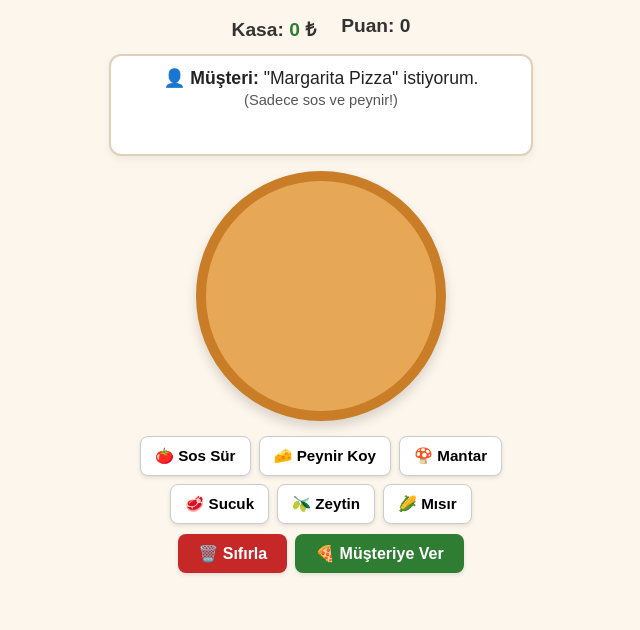
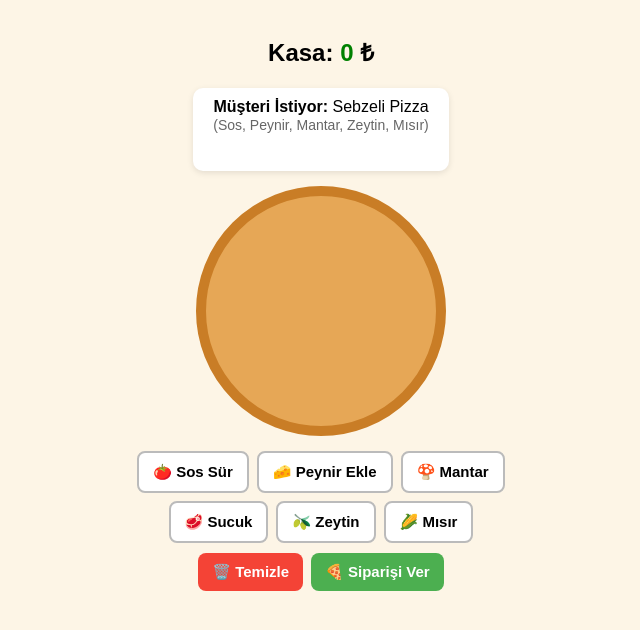
Before and after one commit to Betulbasturk/asci, a plain HTML site: page index.html in a window 1280 px wide. Shown: the whole page, without its empty margins (319-959 px from the left). Drawn offline with Linux system fonts and the light colour scheme.

Commit message:
Update index.html

```diff
--- a/index.html
+++ b/index.html
@@ -2,328 +2,239 @@
 <html lang="tr">
 <head>
   <meta charset="UTF-8">
-  <meta name="viewport" content="width=device-width, initial-scale=1.0">
-  <title>Pizza Şefi</title>
+  <title>Pizza Ustası</title>
   <style>
     body {
+      background: #fdf5e6;
+      font-family: sans-serif;
+      text-align: center;
       margin: 0;
       padding: 15px;
-      background: #fdf6ec;
-      font-family: Arial, sans-serif;
+    }
+    #order-card {
+      background: #fff;
+      border-radius: 10px;
+      padding: 10px 20px;
+      display: inline-block;
+      box-shadow: 0 2px 6px rgba(0,0,0,0.1);
+      margin-bottom: 10px;
+    }
+    #feedback {
+      font-weight: bold;
+      margin-top: 5px;
+      min-height: 22px;
+    }
+    canvas {
+      background: transparent;
+      display: block;
+      margin: 0 auto 10px;
+    }
+    .btn-row {
       display: flex;
-      flex-direction: column;
-      align-items: center;
-      user-select: none;
-    }
-    .header {
-      display: flex;
-      gap: 25px;
-      font-size: 1.2rem;
-      font-weight: bold;
-      color: #333;
-      margin-bottom: 12px;
-    }
-    #customer-box {
-      background: #ffffff;
-      border: 2px solid #e0d0b8;
-      padding: 12px 20px;
-      border-radius: 12px;
-      text-align: center;
-      max-width: 380px;
-      width: 90%;
-      box-shadow: 0 4px 8px rgba(0,0,0,0.05);
-    }
-    #customer-order {
-      font-size: 1.1rem;
-      color: #222;
-    }
-    #customer-feedback {
-      font-weight: bold;
-      font-size: 1.1rem;
-      margin-top: 8px;
-      min-height: 24px;
-    }
-    #pizza-base {
-      width: 230px;
-      height: 230px;
-      background: #e6a756;
-      border-radius: 50%;
-      border: 10px solid #c97d26;
-      position: relative;
-      margin: 15px 0;
-      box-shadow: 0 6px 12px rgba(0,0,0,0.15);
-      overflow: hidden;
-    }
-    #sauce-layer {
-      position: absolute;
-      top: 10px; left: 10px; right: 10px; bottom: 10px;
-      border-radius: 50%;
-      background: transparent;
-      transition: background 0.2s;
-    }
-    #cheese-layer {
-      position: absolute;
-      top: 16px; left: 16px; right: 16px; bottom: 16px;
-      border-radius: 50%;
-      background: transparent;
-      transition: background 0.2s;
-    }
-    .topping-item {
-      position: absolute;
-      font-size: 24px;
-      transform: translate(-50%, -50%);
-      pointer-events: none;
-    }
-    .btn-group {
-      display: flex;
+      justify-content: center;
       flex-wrap: wrap;
       gap: 8px;
-      justify-content: center;
-      max-width: 400px;
-      margin-bottom: 10px;
+      max-width: 460px;
+      margin: 0 auto 10px;
     }
     button {
       padding: 10px 14px;
-      font-size: 0.95rem;
+      font-size: 15px;
       font-weight: bold;
-      border: 1px solid #ccc;
+      border: 2px solid #bbb;
       border-radius: 8px;
       background: #fff;
       cursor: pointer;
-      box-shadow: 0 2px 4px rgba(0,0,0,0.1);
     }
-    button:active {
-      transform: scale(0.96);
-    }
-    .btn-serve {
-      background: #2e7d32;
-      color: white;
-      border: none;
-      font-size: 1rem;
-      padding: 10px 20px;
-    }
-    .btn-clear {
-      background: #c62828;
-      color: white;
-      border: none;
-      font-size: 1rem;
-      padding: 10px 20px;
-    }
+    button:active { background: #eee; }
+    .btn-action { background: #4caf50; color: white; border: none; }
+    .btn-reset { background: #f44336; color: white; border: none; }
   </style>
 </head>
 <body>
 
-  <div class="header">
-    <div>Kasa: <span id="money" style="color:#2e7d32;">0</span> ₺</div>
-    <div>Puan: <span id="score">0</span></div>
+  <h2>Kasa: <span id="money" style="color:green">0</span> ₺</h2>
+
+  <div id="order-card">
+    <div id="customer-text">Sipariş yükleniyor...</div>
+    <div id="feedback"></div>
   </div>
 
-  <div id="customer-box">
-    <div id="customer-order">Sipariş bekleniyor...</div>
-    <div id="customer-feedback"></div>
+  <canvas id="pizzaCanvas" width="260" height="260"></canvas>
+
+  <div class="btn-row">
+    <button onclick="applySauce()">🍅 Sos Sür</button>
+    <button onclick="applyCheese()">🧀 Peynir Ekle</button>
+    <button onclick="addTopping('🍄')">🍄 Mantar</button>
+    <button onclick="addTopping('🥩')">🥩 Sucuk</button>
+    <button onclick="addTopping('🫒')">🫒 Zeytin</button>
+    <button onclick="addTopping('🌽')">🌽 Mısır</button>
   </div>
 
-  <div id="pizza-base">
-    <div id="sauce-layer"></div>
-    <div id="cheese-layer"></div>
-  </div>
-
-  <div class="btn-group">
-    <button id="btn-sauce">🍅 Sos Sür</button>
-    <button id="btn-cheese">🧀 Peynir Koy</button>
-    <button id="btn-mantar">🍄 Mantar</button>
-    <button id="btn-sucuk">🥩 Sucuk</button>
-    <button id="btn-zeytin">🫒 Zeytin</button>
-    <button id="btn-misir">🌽 Mısır</button>
-  </div>
-
-  <div class="btn-group">
-    <button id="btn-clear" class="btn-clear">🗑️ Sıfırla</button>
-    <button id="btn-serve" class="btn-serve">🍕 Müşteriye Ver</button>
+  <div class="btn-row">
+    <button class="btn-reset" onclick="resetPizza()">🗑️ Temizle</button>
+    <button class="btn-action" onclick="submitPizza()">🍕 Siparişi Ver</button>
   </div>
 
   <script>
-    // Ses fonksiyonu (Hata vermemesi için güvenli blok içinde)
-    let audioCtx = null;
-    function playBeep(freq, dur, type='sine') {
+    const canvas = document.getElementById('pizzaCanvas');
+    const ctx = canvas.getContext('2d');
+
+    // Ses Çalma Fonksiyonu
+    function playAudio(freq, type = 'sine') {
       try {
-        if (!audioCtx) {
-          audioCtx = new (window.AudioContext || window.webkitAudioContext)();
-        }
-        if (audioCtx.state === 'suspended') {
-          audioCtx.resume();
-        }
-        const osc = audioCtx.createOscillator();
-        const gain = audioCtx.createGain();
-        osc.type = type;
-        osc.frequency.setValueAtTime(freq, audioCtx.currentTime);
-        gain.gain.setValueAtTime(0.1, audioCtx.currentTime);
-        gain.gain.exponentialRampToValueAtTime(0.01, audioCtx.currentTime + dur);
-        osc.connect(gain);
-        gain.connect(audioCtx.destination);
-        osc.start();
-        osc.stop(audioCtx.currentTime + dur);
-      } catch (e) {
-        // Ses desteklenmese de oyun aksamaz
+        const a = new (window.AudioContext || window.webkitAudioContext)();
+        const o = a.createOscillator();
+        const g = a.createGain();
+        o.type = type;
+        o.frequency.value = freq;
+        g.gain.setValueAtTime(0.1, a.currentTime);
+        g.gain.exponentialRampToValueAtTime(0.01, a.currentTime + 0.15);
+        o.connect(g);
+        g.connect(a.destination);
+        o.start();
+        o.stop(a.currentTime + 0.15);
+      } catch(e){}
+    }
+
+    let state = {
+      hasSauce: false,
+      hasCheese: false,
+      items: []
+    };
+
+    let totalMoney = 0;
+
+    const orders = [
+      { name: "Margarita", desc: "Sos ve Peynir", sauce: true, cheese: true, items: [], price: 80 },
+      { name: "Sucuklu Pizza", desc: "Sos, Peynir ve Sucuk", sauce: true, cheese: true, items: ['🥩'], price: 110 },
+      { name: "Mantarlı Pizza", desc: "Sos, Peynir ve Mantar", sauce: true, cheese: true, items: ['🍄'], price: 100 },
+      { name: "Sebzeli Pizza", desc: "Sos, Peynir, Mantar, Zeytin, Mısır", sauce: true, cheese: true, items: ['🍄','🫒','🌽'], price: 130 }
+    ];
+
+    let currentOrder = null;
+
+    function renderPizza() {
+      ctx.clearRect(0, 0, canvas.width, canvas.height);
+
+      // Hamur tabanı
+      ctx.beginPath();
+      ctx.arc(130, 130, 120, 0, Math.PI * 2);
+      ctx.fillStyle = '#e6a756';
+      ctx.fill();
+      ctx.lineWidth = 10;
+      ctx.strokeStyle = '#c97d26';
+      ctx.stroke();
+
+      // Domates sosu
+      if (state.hasSauce) {
+        ctx.beginPath();
+        ctx.arc(130, 130, 105, 0, Math.PI * 2);
+        ctx.fillStyle = '#c62828';
+        ctx.fill();
+      }
+
+      // Peynir katmanı
+      if (state.hasCheese) {
+        ctx.beginPath();
+        ctx.arc(130, 130, 95, 0, Math.PI * 2);
+        ctx.fillStyle = '#fbc02d';
+        ctx.fill();
+      }
+
+      // Emojiler
+      ctx.font = '24px sans-serif';
+      ctx.textAlign = 'center';
+      ctx.textBaseline = 'middle';
+      for (let item of state.items) {
+        ctx.fillText(item.emoji, item.x, item.y);
       }
     }
 
-    const recipes = [
-      {
-        name: "Margarita Pizza",
-        desc: "Sadece sos ve peynir!",
-        req: { sauce: true, cheese: true, mantar: false, sucuk: false, zeytin: false, misir: false },
-        price: 80
-      },
-      {
-        name: "Sucuklu Pizza",
-        desc: "Sos, peynir ve sucuk.",
-        req: { sauce: true, cheese: true, mantar: false, sucuk: true, zeytin: false, misir: false },
-        price: 110
-      },
-      {
-        name: "Mantarlı Pizza",
-        desc: "Sos, peynir ve mantar olsun.",
-        req: { sauce: true, cheese: true, mantar: true, sucuk: false, zeytin: false, misir: false },
-        price: 95
-      },
-      {
-        name: "Vejetaryen Pizza",
-        desc: "Sos, peynir, mantar, zeytin ve mısır (et olmasın).",
-        req: { sauce: true, cheese: true, mantar: true, sucuk: false, zeytin: true, misir: true },
-        price: 120
-      },
-      {
-        name: "Full Karışık Pizza",
-        desc: "Sos, peynir, sucuk, mantar, zeytin, mısır. Hepsi!",
-        req: { sauce: true, cheese: true, mantar: true, sucuk: true, zeytin: true, misir: true },
-        price: 150
+    function applySauce() {
+      state.hasSauce = true;
+      renderPizza();
+      playAudio(400);
+    }
+
+    function applyCheese() {
+      state.hasCheese = true;
+      renderPizza();
+      playAudio(500);
+    }
+
+    function addTopping(emoji) {
+      for (let i = 0; i < 3; i++) {
+        const angle = Math.random() * Math.PI * 2;
+        const radius = Math.random() * 60;
+        state.items.push({
+          emoji: emoji,
+          x: 130 + radius * Math.cos(angle),
+          y: 130 + radius * Math.sin(angle)
+        });
       }
-    ];
-
-    let currentOrder = null;
-    let money = 0;
-    let score = 0;
-
-    let myPizza = {
-      sauce: false,
-      cheese: false,
-      mantar: false,
-      sucuk: false,
-      zeytin: false,
-      misir: false
-    };
-
-    function newOrder() {
-      currentOrder = recipes[Math.floor(Math.random() * recipes.length)];
-      document.getElementById('customer-order').innerHTML = `
-        👤 <strong>Müşteri:</strong> "${currentOrder.name}" istiyorum.<br>
-        <small style="color:#555;">(${currentOrder.desc})</small>
-      `;
-      document.getElementById('customer-feedback').innerText = '';
+      renderPizza();
+      playAudio(650);
     }
 
     function resetPizza() {
-      myPizza = { sauce: false, cheese: false, mantar: false, sucuk: false, zeytin: false, misir: false };
-      document.getElementById('sauce-layer').style.background = 'transparent';
-      document.getElementById('cheese-layer').style.background = 'transparent';
-      const toppings = document.querySelectorAll('.topping-item');
-      toppings.forEach(el => el.remove());
+      state.hasSauce = false;
+      state.hasCheese = false;
+      state.items = [];
+      renderPizza();
+      playAudio(250);
     }
 
-    function placeEmoji(emoji) {
-      const pizza = document.getElementById('pizza-base');
-      for (let i = 0; i < 4; i++) {
-        const span = document.createElement('span');
-        span.className = 'topping-item';
-        span.innerText = emoji;
-        const angle = Math.random() * Math.PI * 2;
-        const radius = Math.random() * 65;
-        span.style.left = (115 + radius * Math.cos(angle)) + 'px';
-        span.style.top = (115 + radius * Math.sin(angle)) + 'px';
-        pizza.appendChild(span);
-      }
+    function nextOrder() {
+      currentOrder = orders[Math.floor(Math.random() * orders.length)];
+      document.getElementById('customer-text').innerHTML = `
+        <strong>Müşteri İstiyor:</strong> ${currentOrder.name} <br>
+        <span style="color:#666; font-size:14px;">(${currentOrder.desc})</span>
+      `;
+      document.getElementById('feedback').innerText = '';
     }
 
-    // Buton tıklamaları
-    document.getElementById('btn-sauce').addEventListener('click', () => {
-      myPizza.sauce = true;
-      document.getElementById('sauce-layer').style.background = '#d32f2f';
-      playBeep(400, 0.08);
-    });
-
-    document.getElementById('btn-cheese').addEventListener('click', () => {
-      myPizza.cheese = true;
-      document.getElementById('cheese-layer').style.background = '#fbc02d';
-      playBeep(480, 0.08);
-    });
-
-    document.getElementById('btn-mantar').addEventListener('click', () => {
-      myPizza.mantar = true;
-      placeEmoji('🍄');
-      playBeep(520, 0.08);
-    });
-
-    document.getElementById('btn-sucuk').addEventListener('click', () => {
-      myPizza.sucuk = true;
-      placeEmoji('🥩');
-      playBeep(350, 0.08);
-    });
-
-    document.getElementById('btn-zeytin').addEventListener('click', () => {
-      myPizza.zeytin = true;
-      placeEmoji('🫒');
-      playBeep(600, 0.08);
-    });
-
-    document.getElementById('btn-misir').addEventListener('click', () => {
-      myPizza.misir = true;
-      placeEmoji('🌽');
-      playBeep(650, 0.08);
-    });
-
-    document.getElementById('btn-clear').addEventListener('click', () => {
-      resetPizza();
-      playBeep(250, 0.1);
-    });
-
-    document.getElementById('btn-serve').addEventListener('click', () => {
-      const keys = ['sauce', 'cheese', 'mantar', 'sucuk', 'zeytin', 'misir'];
+    function submitPizza() {
       let isCorrect = true;
 
-      for (let k of keys) {
-        if (myPizza[k] !== currentOrder.req[k]) {
-          isCorrect = false;
-          break;
+      if (state.hasSauce !== currentOrder.sauce || state.hasCheese !== currentOrder.cheese) {
+        isCorrect = false;
+      }
+
+      const activeEmojis = [...new Set(state.items.map(i => i.emoji))].sort();
+      const targetEmojis = [...currentOrder.items].sort();
+
+      if (activeEmojis.length !== targetEmojis.length) {
+        isCorrect = false;
+      } else {
+        for (let i = 0; i < activeEmojis.length; i++) {
+          if (activeEmojis[i] !== targetEmojis[i]) isCorrect = false;
         }
       }
 
-      const feedback = document.getElementById('customer-feedback');
+      const fb = document.getElementById('feedback');
       if (isCorrect) {
-        money += currentOrder.price;
-        score += 10;
-        document.getElementById('money').innerText = money;
-        document.getElementById('score').innerText = score;
-        feedback.style.color = '#2e7d32';
-        feedback.innerText = `😍 Harika olmuş, eline sağlık! (+${currentOrder.price} ₺)`;
-        playBeep(523, 0.1);
-        setTimeout(() => playBeep(659, 0.1), 100);
-        setTimeout(() => playBeep(784, 0.2), 200);
+        totalMoney += currentOrder.price;
+        document.getElementById('money').innerText = totalMoney;
+        fb.style.color = 'green';
+        fb.innerText = `😍 Çok lezzetli! (+${currentOrder.price} ₺)`;
+        playAudio(700);
+        setTimeout(() => playAudio(900), 100);
       } else {
-        feedback.style.color = '#c62828';
-        feedback.innerText = '😡 Bu benim istediğim pizza değil! Malzemeleri yanlış koydun.';
-        playBeep(200, 0.15, 'sawtooth');
-        setTimeout(() => playBeep(140, 0.25, 'sawtooth'), 150);
+        fb.style.color = 'red';
+        fb.innerText = '😡 Bu benim siparişim değil!';
+        playAudio(150, 'sawtooth');
       }
 
       setTimeout(() => {
         resetPizza();
-        newOrder();
-      }, 1800);
-    });
+        nextOrder();
+      }, 1500);
+    }
 
-    // İlk siparişi başlat
-    newOrder();
+    // Başlat
+    renderPizza();
+    nextOrder();
   </script>
 </body>
 </html>
```
